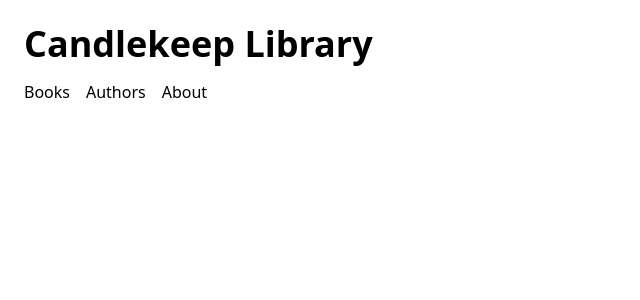
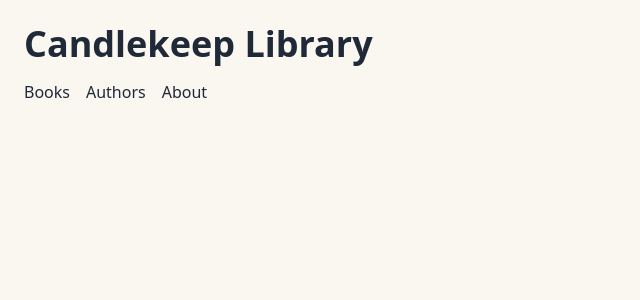
Before and after one commit to Travinkel/library-project, a React (Vite) app in the folder client/library-client/: page / in a window 1280 px wide. Shown: the top 300 px of the page, without its empty margins (0-640 px from the left). Built offline with nearby package versions, Linux system fonts and the light colour scheme.

Commit message:
style(css): update index.css for theme adjustments

```diff
--- a/client/library-client/src/index.css
+++ b/client/library-client/src/index.css
@@ -16,3 +16,92 @@
         min-height: 100%;
     }
 }
+
+/* Candlekeep theme tokens */
+:root[data-theme="candlekeep"] {
+    color-scheme: light;
+    --color-primary: #166534;
+    --color-primary-content: #ffffff;
+    --color-secondary: #b45309;
+    --color-secondary-content: #ffffff;
+    --color-accent: #155e75;
+    --color-accent-content: #ffffff;
+    --color-neutral: #2f2a25;
+    --color-neutral-content: #eee9dc;
+    --color-base-100: #faf7f0;
+    --color-base-200: #efe9dd;
+    --color-base-300: #e3dbc8;
+    --color-base-content: #1f2937;
+    --color-info: #1d4ed8;
+    --color-info-content: #ffffff;
+    --color-success: #15803d;
+    --color-success-content: #ffffff;
+    --color-warning: #a16207;
+    --color-warning-content: #ffffff;
+    --color-error: #b91c1c;
+    --color-error-content: #ffffff;
+    --p: var(--color-primary);
+    --pc: var(--color-primary-content);
+    --s: var(--color-secondary);
+    --sc: var(--color-secondary-content);
+    --a: var(--color-accent);
+    --ac: var(--color-accent-content);
+    --n: var(--color-neutral);
+    --nc: var(--color-neutral-content);
+    --b1: var(--color-base-100);
+    --b2: var(--color-base-200);
+    --b3: var(--color-base-300);
+    --bc: var(--color-base-content);
+    --in: var(--color-info);
+    --inc: var(--color-info-content);
+    --su: var(--color-success);
+    --suc: var(--color-success-content);
+    --wa: var(--color-warning);
+    --wac: var(--color-warning-content);
+    --er: var(--color-error);
+    --erc: var(--color-error-content);
+}
+
+:root[data-theme="candlekeep-night"] {
+    color-scheme: dark;
+    --color-primary: #34d399;
+    --color-primary-content: #0b1020;
+    --color-secondary: #f59e0b;
+    --color-secondary-content: #0b1020;
+    --color-accent: #22d3ee;
+    --color-accent-content: #0b1020;
+    --color-neutral: #1f2937;
+    --color-neutral-content: #e5e7eb;
+    --color-base-100: #0b1020;
+    --color-base-200: #0a0c19;
+    --color-base-300: #070b14;
+    --color-base-content: #ededf4;
+    --color-info: #60a5fa;
+    --color-info-content: #0b1020;
+    --color-success: #34d399;
+    --color-success-content: #0b1020;
+    --color-warning: #f59e0b;
+    --color-warning-content: #0b1020;
+    --color-error: #f87171;
+    --color-error-content: #0b1020;
+    --p: var(--color-primary);
+    --pc: var(--color-primary-content);
+    --s: var(--color-secondary);
+    --sc: var(--color-secondary-content);
+    --a: var(--color-accent);
+    --ac: var(--color-accent-content);
+    --n: var(--color-neutral);
+    --nc: var(--color-neutral-content);
+    --b1: var(--color-base-100);
+    --b2: var(--color-base-200);
+    --b3: var(--color-base-300);
+    --bc: var(--color-base-content);
+    --in: var(--color-info);
+    --inc: var(--color-info-content);
+    --su: var(--color-success);
+    --suc: var(--color-success-content);
+    --wa: var(--color-warning);
+    --wac: var(--color-warning-content);
+    --er: var(--color-error);
+    --erc: var(--color-error-content);
+}
```
